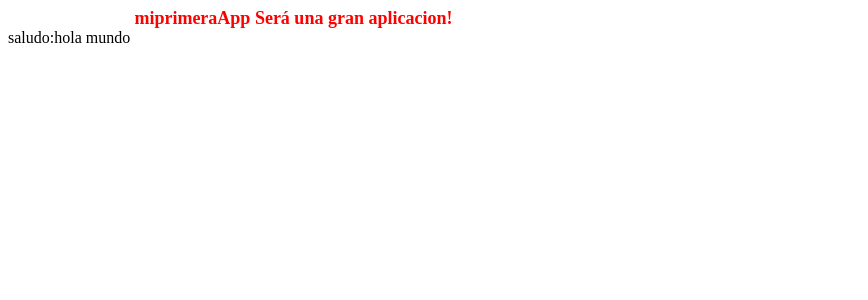
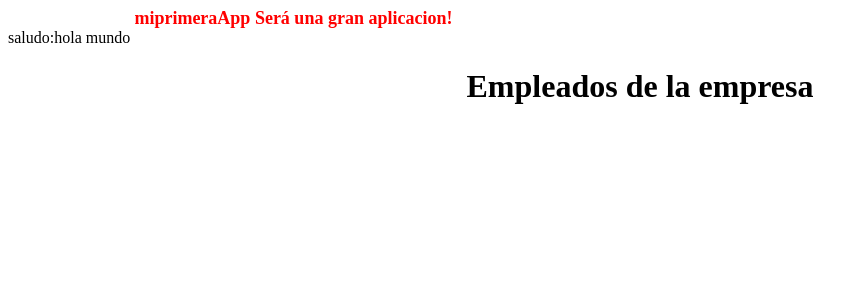
Before and after one commit to seuz716/Angular, an Angular app in the folder miprimeraApp/: page / in a window 1280 px wide. Shown: the top 300 px of the page, without its empty margins (0-868 px from the left). Built offline with nearby package versions, Linux system fonts and the light colour scheme.

Commit message:
creacion de los componentes empleado

```diff
--- a/miprimeraApp/src/app/app.component.html
+++ b/miprimeraApp/src/app/app.component.html
@@ -4,3 +4,5 @@
 
   <br/>
   <span> saludo:{{saludo}} </span>
+  <br>
+  <app-empleados></app-empleados>
--- a/miprimeraApp/src/app/app.module.ts
+++ b/miprimeraApp/src/app/app.module.ts
@@ -1,12 +1,14 @@
+import { Empleadoscomponent } from './../empleados/empleados.component';
 import { NgModule } from '@angular/core';
 import { BrowserModule } from '@angular/platform-browser';
 
 import { AppRoutingModule } from './app-routing.module';
 import { AppComponent } from './app.component';
+import { EmpleadoComponent } from './empleado/empleado.component';
 
 @NgModule({
   declarations: [
-    AppComponent
+    AppComponent, Empleadoscomponent, EmpleadoComponent
   ],
   imports: [
     BrowserModule,
--- /dev/null
+++ b/miprimeraApp/src/app/empleado/empleado.component.html
@@ -0,0 +1 @@
+<p>empleado works!</p>
--- /dev/null
+++ b/miprimeraApp/src/app/empleado/empleado.component.ts
@@ -0,0 +1,15 @@
+import { Component, OnInit } from '@angular/core';
+
+@Component({
+  selector: 'app-empleado',
+  templateUrl: './empleado.component.html',
+  styleUrls: ['./empleado.component.css']
+})
+export class EmpleadoComponent implements OnInit {
+
+  constructor() { }
+
+  ngOnInit(): void {
+  }
+
+}
--- /dev/null
+++ b/miprimeraApp/src/empleados/empleados.component.html
@@ -0,0 +1,4 @@
+<div style="border: 2px;">
+  <h1 style="text-align: center;"> Empleados de la empresa</h1>
+
+</div>
```
Also changed, not shown: miprimeraApp/src/empleados/empleados.component.ts (added, +11 -0 lines), miprimeraApp/src/app/empleado/empleado.component.css (added), miprimeraApp/src/empleados/empleados.component.css (added), 1 other file (tests, documents, lock files or other folders).
